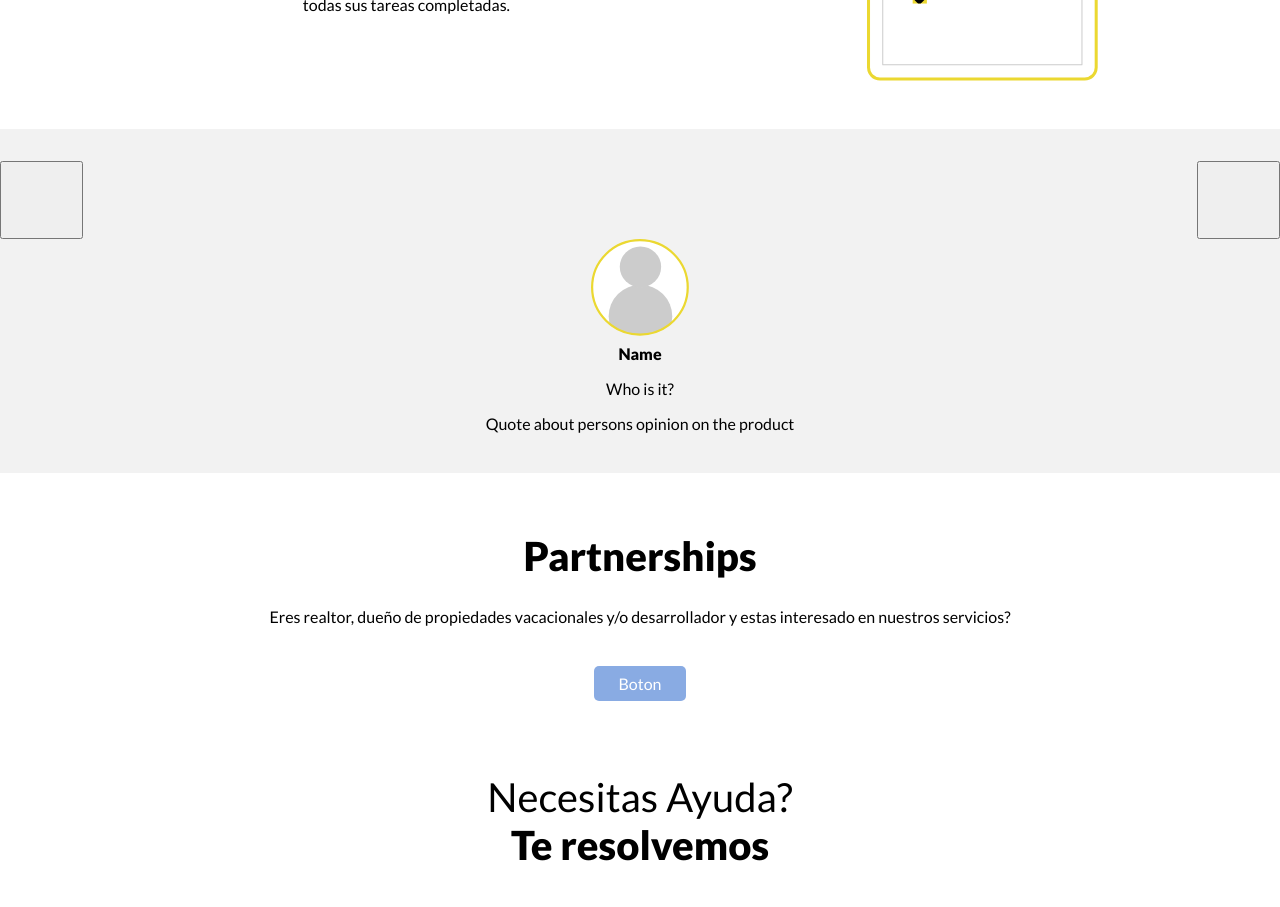
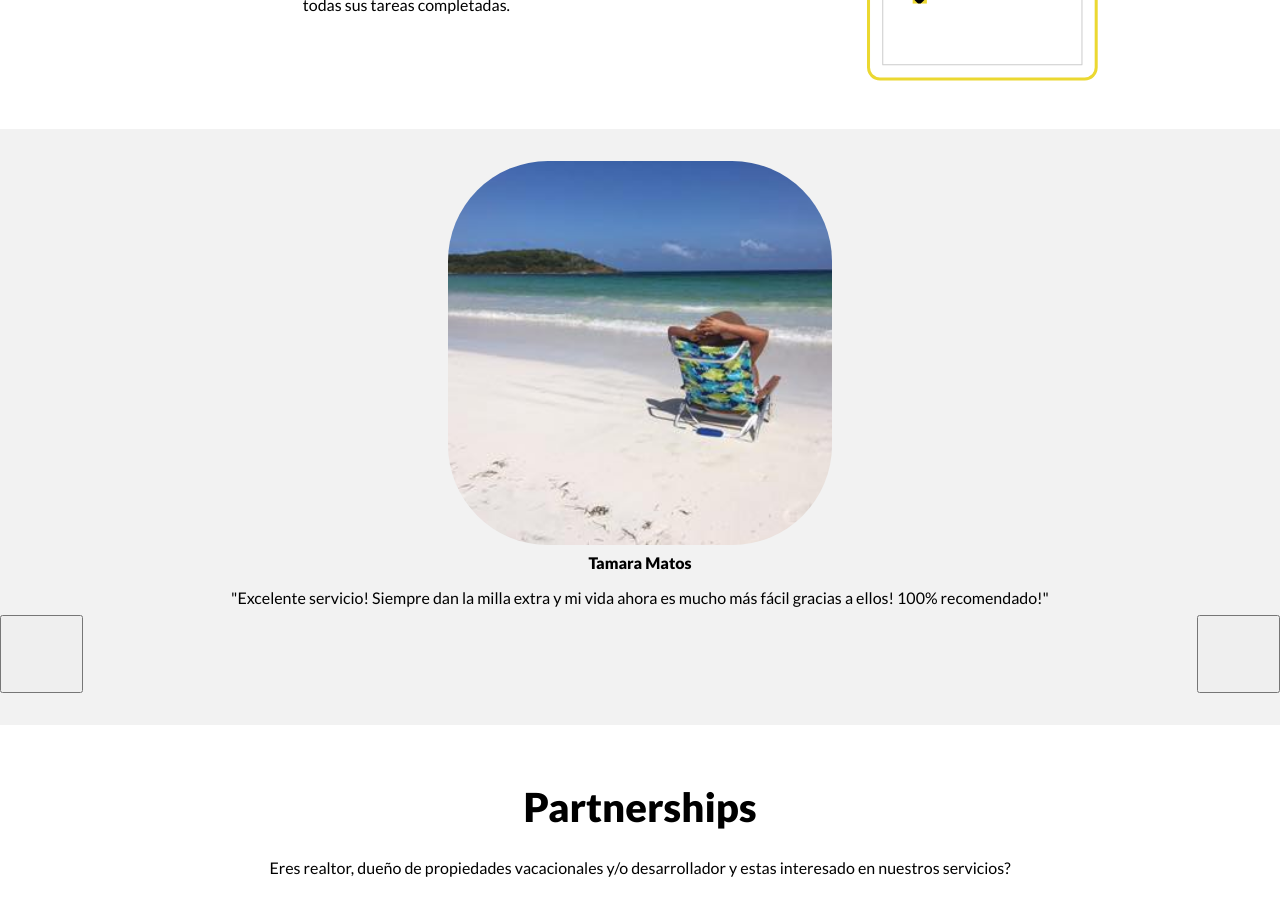
Before and after one commit to bonjouranainc/web-app, a React app in the folder front-end/: page / in a window 1280 px wide. Shown: the part 1960-2867 px from the top of the page. Built offline with nearby package versions, Linux system fonts and the light colour scheme.

Commit message:
Testimonial carousel completed

```diff
--- a/front-end/src/scenes/Landing/components/Testimonials/components/Navigation.js
+++ b/front-end/src/scenes/Landing/components/Testimonials/Navigation.js
@@ -1,17 +1,15 @@
 import React, { Component } from 'react';
 
-import Testimonial1 from './Testimonial1.js'
-
-import '../styles.css';
+import './styles.css';
 
 class Navigation extends Component {
   render() {
     return (
       <div className='navigation'>
-        <button onClick={ this.props._previousSlide }>
+        <button onClick={this.props._leftClick}>
           <i className="material-icons">&#xE5C4;</i>
         </button>
-        <button onClick={ this.props._nextSlide }>
+        <button onClick={this.props._rightClick}>
           <i className="material-icons">&#xE5C8;</i>
         </button>
       </div>
--- /dev/null
+++ b/front-end/src/scenes/Landing/components/Testimonials/Testimonial.js
@@ -0,0 +1,23 @@
+import React, { Component } from 'react';
+
+import Navigation from './Navigation';
+
+import './styles.css';
+
+class Testimonial extends Component {
+  render() {
+    return (
+      <div className='testimonials wrapper'>
+        <img src={this.props.img}></img>
+        <p className='b-txt'>{this.props.name}</p>
+        <p>{this.props.quote}</p>
+        <Navigation
+          _leftClick={this.props._leftClick}
+          _rightClick={this.props._rightClick}
+        />
+      </div>
+    );
+  }
+}
+
+export default Testimonial
--- a/front-end/src/scenes/Landing/components/Testimonials/components/Testimonial1.js
+++ /dev/null
@@ -1,28 +0,0 @@
-import React, { Component } from 'react';
-
-import Navigation from './Navigation.js';
-
-import '../styles.css';
-
-import url from '../../../images/svg/testimonial-img.svg';
-
-class Testimonial1 extends Component {
-  render() {
-    return (
-      <div className='testimonials wrapper'>
-        <Navigation
-          _nextSlide={this.props._nextSlide}
-          _previousSlide={this.props._previousSlide}
-        />
-        <div className='col'>
-          <img src={ url } />
-          <p className='b-txt'>Name</p>
-          <p>Who is it?</p>
-          <p>Quote about persons opinion on the product</p>
-        </div>
-      </div>
-    );
-  }
-}
-
-export default Testimonial1;
--- a/front-end/src/scenes/Landing/components/Testimonials/components/Testimonial2.js
+++ /dev/null
@@ -1,28 +0,0 @@
-import React, { Component } from 'react';
-
-import Navigation from './Navigation.js';
-
-import '../styles.css';
-
-import url from '../../../images/svg/testimonial-img.svg';
-
-class Testimonial2 extends Component {
-  render() {
-    return (
-      <div className='testimonials wrapper'>
-        <Navigation
-          _nextSlide={this.props._nextSlide}
-          _previousSlide={this.props._previousSlide}
-        />
-        <div className='col'>
-          <img src={ url } />
-          <p className='b-txt'>Name</p>
-          <p>Testimonial 2</p>
-          <p>Quote about persons opinion on the product</p>
-        </div>
-      </div>
-    );
-  }
-}
-
-export default Testimonial2;
--- a/front-end/src/scenes/Landing/components/Testimonials/index.js
+++ b/front-end/src/scenes/Landing/components/Testimonials/index.js
@@ -1,49 +1,71 @@
 import React, { Component } from 'react';
 
-import Testimonial1 from './components/Testimonial1.js';
-import Testimonial2 from './components/Testimonial2.js';
-import Navigation from './components/Navigation.js';
+import Testimonial from './Testimonial.js';
+import Navigation from './Navigation.js';
+
+import Tamara from './pictures/tamara-matos.jpg';
+import Mayra from './pictures/mayra-candelaria.jpg';
 
 class Testimonials extends Component {
   constructor(props) {
     super(props);
     this.state = {
-      testimonial: 1
+      testimonial: true
     };
 
-    this._nextSlide = this._nextSlide.bind(this);
-    this._previousSlide = this._previousSlide.bind(this);
+    this._leftClick = this._leftClick.bind(this);
+    this._rightClick = this._rightClick.bind(this);
+
   }
 
   render() {
 
+  let testimonial1 = {
+    url: Tamara,
+    name: 'Tamara Matos',
+    quote: '"Excelente servicio! Siempre dan la milla extra y mi vida ahora es mucho más fácil gracias a ellos! 100% recomendado!"'
+  }
+
+  let testimonial2 = {
+    url: Mayra,
+    name: 'Mayra Candelaria',
+    quote: ' "Cuento con el servicio de compras semanales hace varios meses y estoy satisfecha. Son muy receptivos a comentarios hechos y buscan satisfacer al cliente rápidamente."'
+  }
+
     return (
       <div>
-        { this.state.testimonial === 1 ?
-          <Testimonial1
-            _nextSlide={this._nextSlide}
-            _previousSlide={this._previousSlide}
-          />
-          : null }
-        { this.state.testimonial === 2 ?
-          <Testimonial2
-            _nextSlide={this._nextSlide}
-            _previousSlide={this._previousSlide}
-          />
-          : null }
+        <Testimonial
+          _leftClick={this._leftClick}
+          _rightClick={this._rightClick}
+          img={ this.state.testimonial ?
+            testimonial1.url :
+            testimonial2.url
+          }
+          name={ this.state.testimonial ?
+            testimonial1.name :
+            testimonial2.name
+          }
+          quote={ this.state.testimonial ?
+            testimonial1.quote :
+            testimonial2.quote
+          }
+        />
       </div>
     );
   }
 
-  _nextSlide() {
-    console.log('next working');
-    {/*this.setState({ testimonial: this.state.testimonial + 1 }) */}
+  _leftClick() {
+    this.setState({
+      testimonial: !this.state.testimonial
+    })
   }
 
-  _previousSlide() {
-    console.log('back working');
-    {/* this.setState({ testimonial: this.state.testimonial - 1 }) */}
+  _rightClick() {
+    this.setState({
+      testimonial: !this.state.testimonial
+    })
   }
+
 }
 
 export default Testimonials;
--- a/front-end/src/scenes/Landing/components/Testimonials/styles.css
+++ b/front-end/src/scenes/Landing/components/Testimonials/styles.css
@@ -5,10 +5,12 @@
 
 .testimonials img {
   width: 30%;
+  border-radius: 100px;
 }
 
 .testimonials p {
   margin: 0.5em;
+  text-align: center;
 }
 
 .navigation {
```
Also changed, not shown: front-end/src/scenes/Landing/components/Testimonials/pictures/mayra-candelaria.jpg (added), front-end/src/scenes/Landing/components/Testimonials/pictures/tamara-matos.jpg (added).
